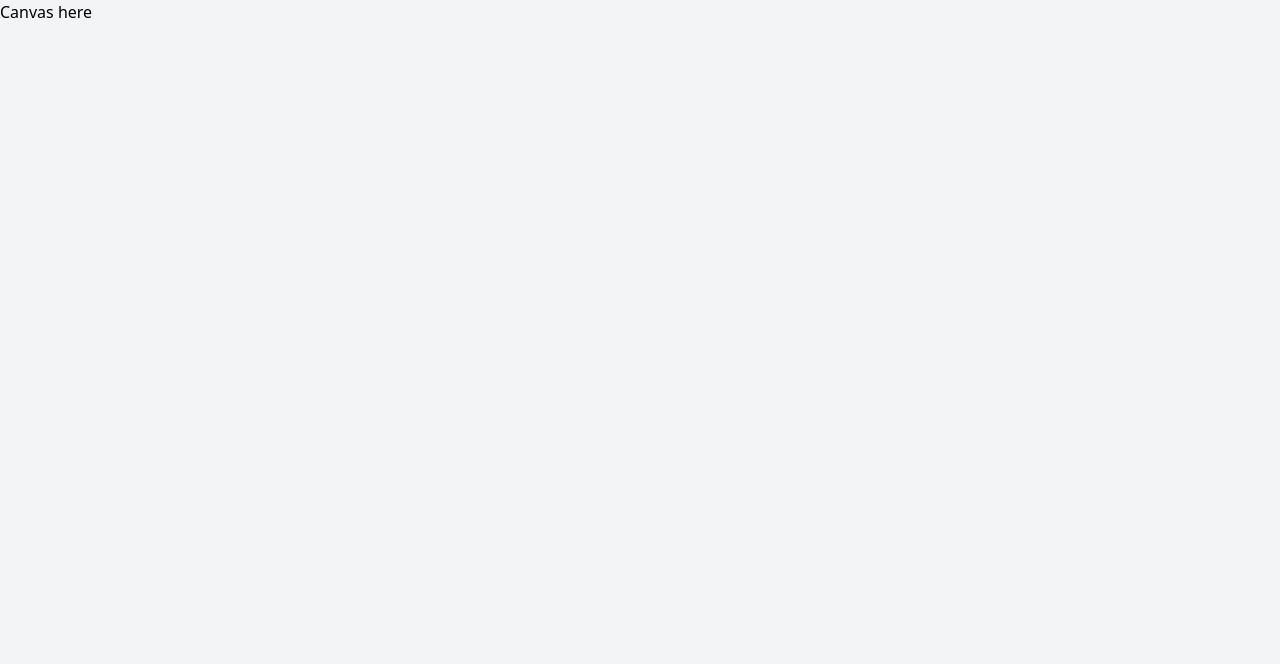
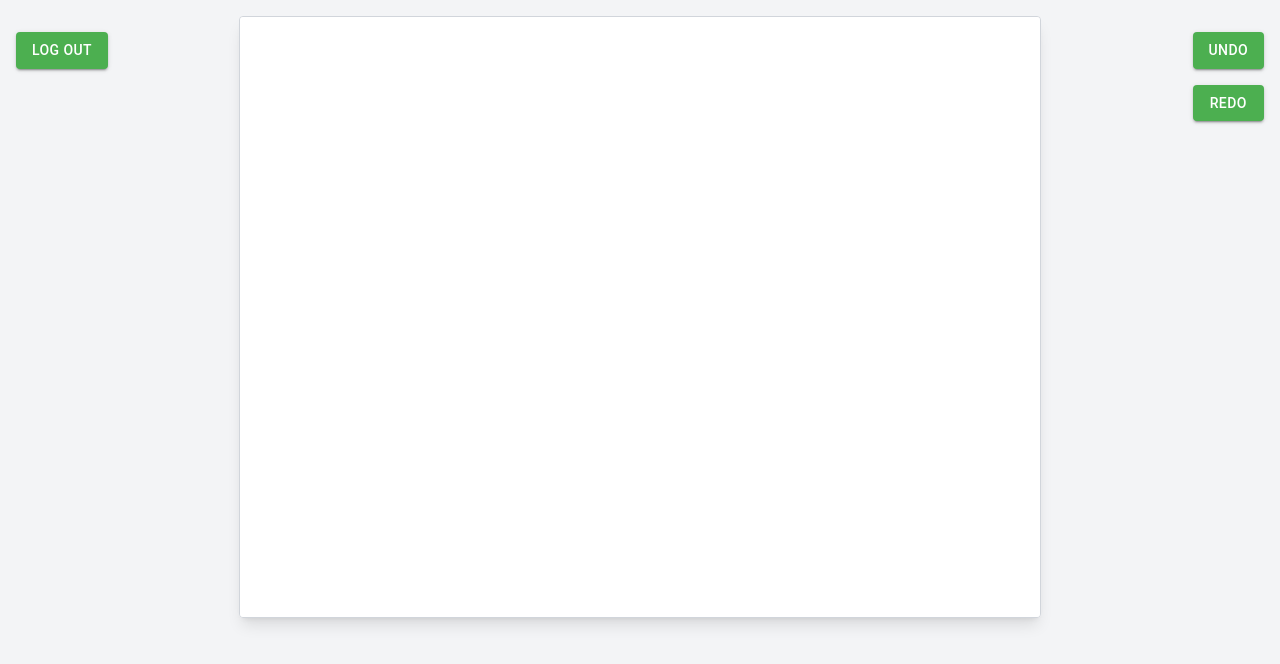
Before and after one commit to ranimxm/brush-buddies, a React (Vite) app in the folder frontend/: page /canvas in a window 1280 px wide. Shown: the top 664 px of the page. Built offline with nearby package versions, Linux system fonts and the light colour scheme.

Commit message:
merge "canvas" into "develop" (#3)

```diff
--- a/frontend/src/pages/canvas.tsx
+++ b/frontend/src/pages/canvas.tsx
@@ -1,12 +1,179 @@
+import { useRef, useState, useEffect, MouseEvent } from "react";
 import { Helmet } from "react-helmet-async";
+import { Button } from "@mui/material";
+import { pages } from "../util/pages";
+import { useNavigate } from "react-router-dom";
+
+type Point = {
+  x: number;
+  y: number;
+};
+
+type Stroke = {
+  type: "stroke";
+  points: Point[];
+};
 
 export const Canvas = () => {
+  const canvasRef = useRef<HTMLCanvasElement | null>(null);
+  const [isDrawing, setIsDrawing] = useState<boolean>(false);
+  const [actions, setActions] = useState<Stroke[]>([]);
+  const [redoStack, setRedoStack] = useState<Stroke[]>([]);
+  const navigate = useNavigate();
+
+  useEffect(() => {
+    const canvas = canvasRef.current;
+    if (!canvas) return;
+
+    const ctx = canvas.getContext("2d");
+    if (!ctx) return;
+
+    ctx.fillStyle = "#ffffff";
+    ctx.fillRect(0, 0, canvas.width, canvas.height);
+  }, []);
+
+  const startDrawing = (event: MouseEvent<HTMLCanvasElement>) => {
+    const { offsetX, offsetY } = event.nativeEvent;
+    setIsDrawing(true);
+    setRedoStack([]);
+    setActions((prev) => [
+      ...prev,
+      { type: "stroke", points: [{ x: offsetX, y: offsetY }] },
+    ]);
+
+    const canvas = canvasRef.current;
+    if (!canvas) return;
+
+    const ctx = canvas.getContext("2d");
+    if (!ctx) return;
+
+    ctx.beginPath();
+    ctx.moveTo(offsetX, offsetY);
+  };
+
+  const draw = (event: MouseEvent<HTMLCanvasElement>) => {
+    if (!isDrawing) return;
+
+    const { offsetX, offsetY } = event.nativeEvent;
+    const canvas = canvasRef.current;
+    if (!canvas) return;
+
+    const ctx = canvas.getContext("2d");
+    if (!ctx) return;
+
+    ctx.lineTo(offsetX, offsetY);
+    ctx.stroke();
+
+    setActions((prev) => {
+      const lastAction = { ...prev[prev.length - 1] };
+      lastAction.points = [...lastAction.points, { x: offsetX, y: offsetY }];
+      return [...prev.slice(0, -1), lastAction];
+    });
+  };
+
+  const endDrawing = () => {
+    setIsDrawing(false);
+    const canvas = canvasRef.current;
+    if (!canvas) return;
+
+    const ctx = canvas.getContext("2d");
+    if (!ctx) return;
+
+    ctx.closePath();
+  };
+
+  const undo = () => {
+    if (actions.length === 0) return;
+
+    const newActions = actions.slice(0, -1);
+    setRedoStack([actions[actions.length - 1], ...redoStack]);
+    setActions(newActions);
+    redrawCanvas(newActions);
+  };
+
+  const redo = () => {
+    if (redoStack.length === 0) return;
+
+    const [restoredAction, ...rest] = redoStack;
+    setActions([...actions, restoredAction]);
+    setRedoStack(rest);
+    redrawCanvas([...actions, restoredAction]);
+  };
+
+  const redrawCanvas = (actionsToDraw: Stroke[]) => {
+    const canvas = canvasRef.current;
+    if (!canvas) return;
+
+    const ctx = canvas.getContext("2d");
+    if (!ctx) return;
+
+    ctx.clearRect(0, 0, canvas.width, canvas.height);
+    ctx.fillStyle = "#ffffff";
+    ctx.fillRect(0, 0, canvas.width, canvas.height);
+
+    actionsToDraw.forEach((action) => {
+      if (action.type === "stroke") {
+        ctx.beginPath();
+        ctx.moveTo(action.points[0].x, action.points[0].y);
+        action.points.forEach((point) => {
+          ctx.lineTo(point.x, point.y);
+        });
+        ctx.stroke();
+        ctx.closePath();
+      }
+    });
+  };
+
+  const logOut = (e: { preventDefault: () => void }) => {
+    e.preventDefault;
+    navigate({ pathname: pages.LOGIN });
+  };
+
   return (
     <>
       <Helmet>
         <title>Canvas</title>
       </Helmet>
-      <div className="flex">Canvas here</div>
+      <div className="relative h-full w-full">
+        <div className="absolute top-0 left-0 p-4 ">
+          <Button
+            variant="contained"
+            color="primary"
+            onClick={logOut}
+            style={{ color: "white" }}
+          >
+            Log out
+          </Button>
+        </div>
+        <div className="absolute top-0 right-0 p-4 flex flex-col space-y-4">
+          <Button
+            variant="contained"
+            color="primary"
+            onClick={undo}
+            style={{ color: "white" }}
+          >
+            Undo
+          </Button>
+          <Button
+            variant="contained"
+            color="primary"
+            onClick={redo}
+            style={{ color: "white" }}
+          >
+            Redo
+          </Button>
+        </div>
+        <canvas
+          ref={canvasRef}
+          width="800"
+          height="600"
+          onMouseDown={startDrawing}
+          onMouseMove={draw}
+          onMouseUp={endDrawing}
+          onMouseLeave={endDrawing}
+          className="border border-gray-300 rounded shadow-lg mx-auto my-4"
+        />
+      </div>
     </>
   );
 };
--- a/frontend/src/util/pages.tsx
+++ b/frontend/src/util/pages.tsx
@@ -1,5 +1,5 @@
 export const pages = {
-  LOGIN: "/login",
+  LOGIN: "/",
   HOME: "/home",
   CANVAS: "/canvas",
 };
```
